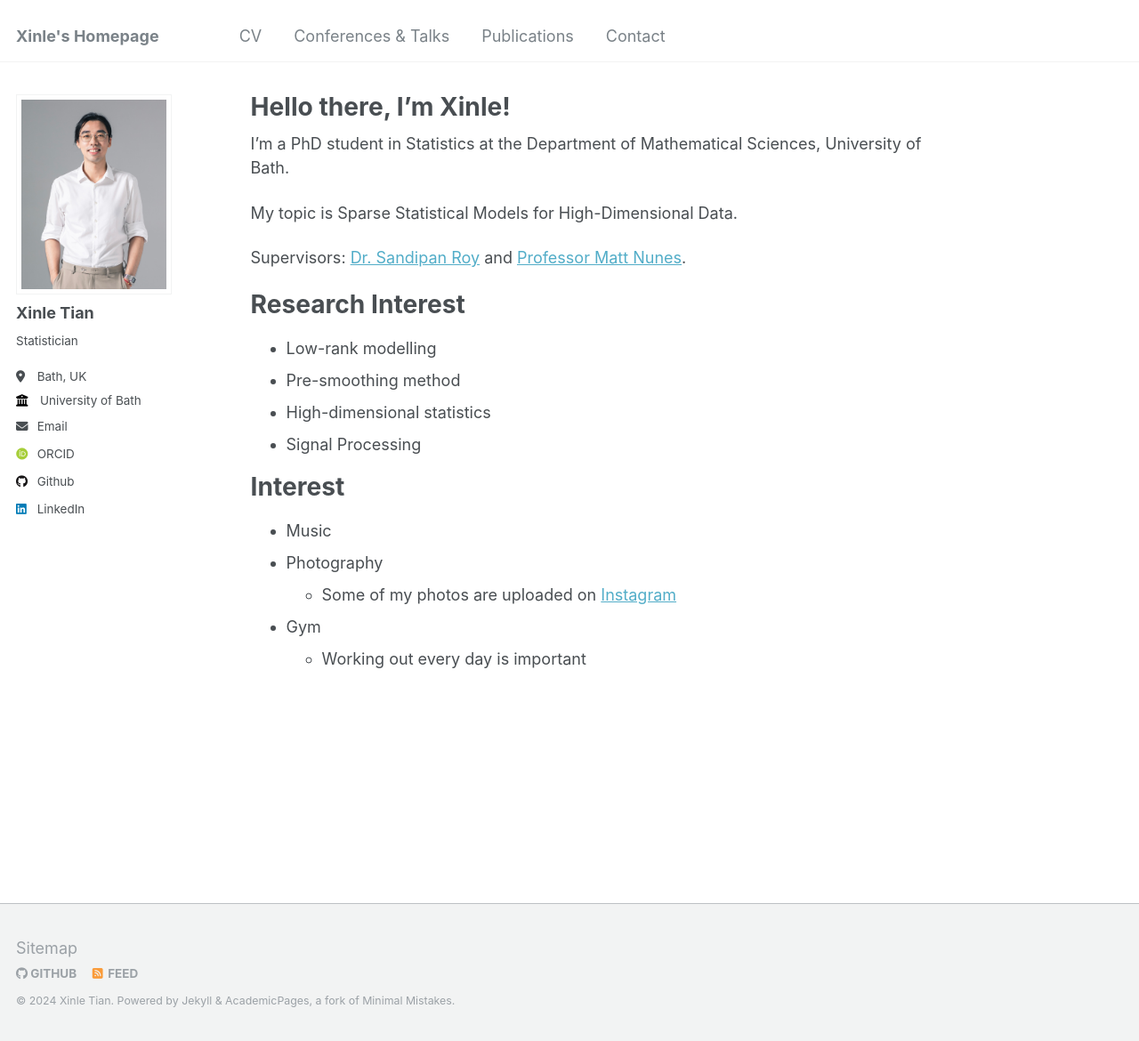
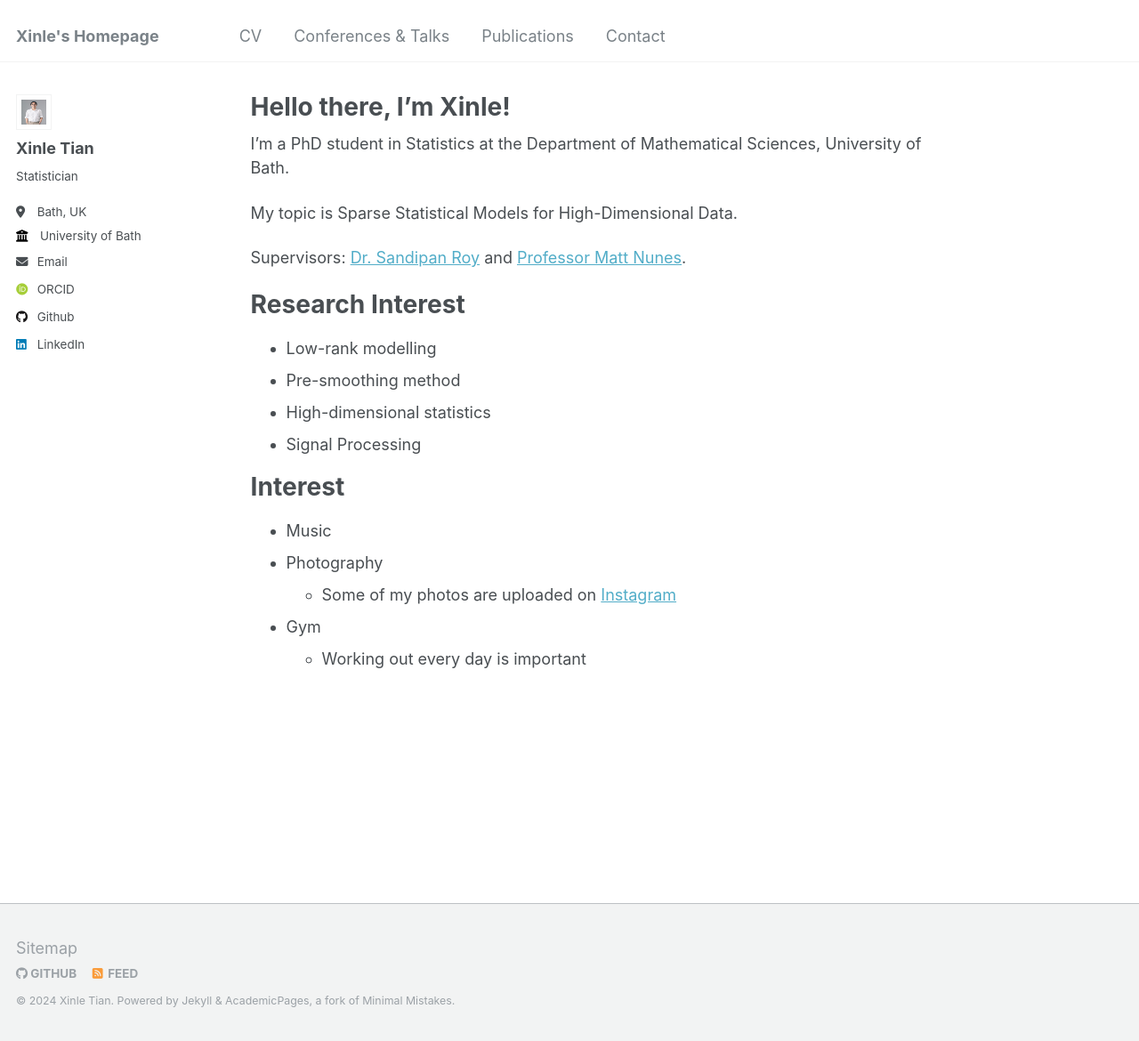
Before and after one commit to xinlet/xinlet.github.io, a Jekyll site: the page built from _pages/about.md, in a window 1280 px wide and 1170 px high. Shown: the whole window at 89% size. Built offline with Jekyll 4.4.1, drawn with Linux system fonts in a browser that asks for light colours; some web fonts are replaced.

Commit message:
Update _sidebar.scss

```diff
--- a/_sass/_sidebar.scss
+++ b/_sass/_sidebar.scss
@@ -81,7 +81,7 @@
   vertical-align: top;
   width: 40px;
   // set width only, for non-square avatars
-  height: 36px;
+  // height: 36px;
 
   @include breakpoint($large) {
     display: block;
@@ -92,6 +92,8 @@
   img {
     max-width: 175px;
     #border-radius: 50%;
+    width: 40px;
+    height: 40px;
 
     @include breakpoint($large) {
       padding: 5px;
```
